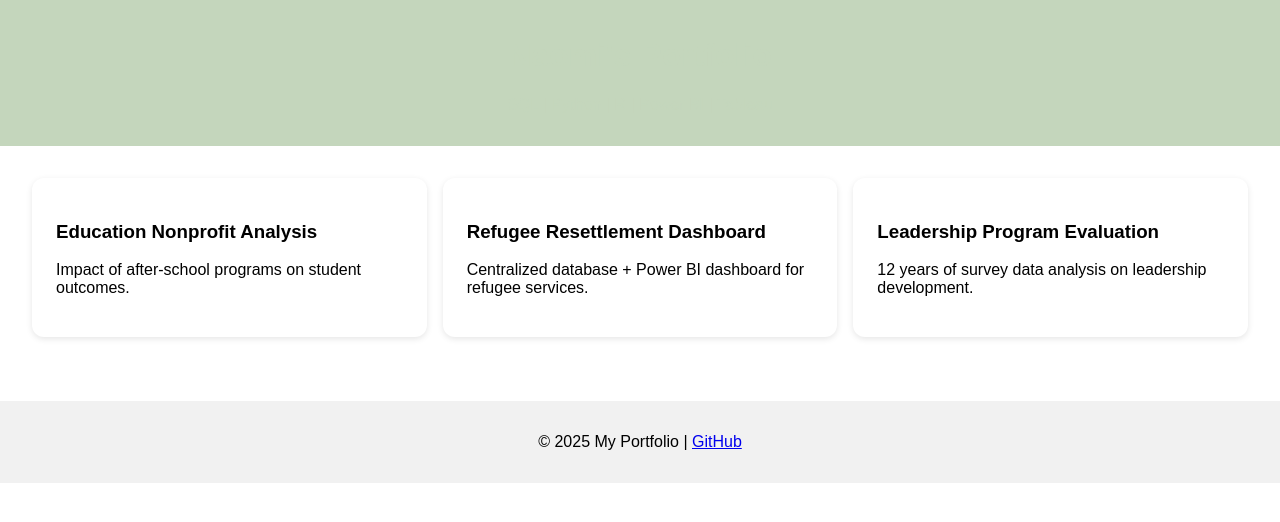
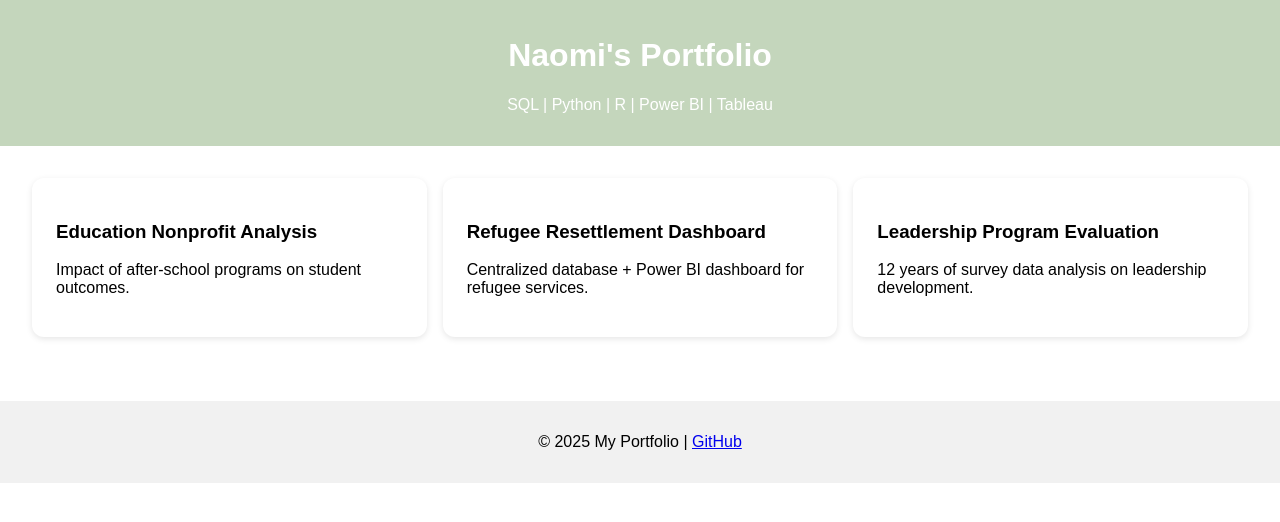
Before and after one commit to naomi423-r2l/portfolio-site, a plain HTML site: page index.html in a window 1280 px wide. Drawn offline with Linux system fonts and the light colour scheme.

Commit message:
Update index.html

```diff
--- a/index.html
+++ b/index.html
@@ -6,7 +6,7 @@
   <title>My Portfolio</title>
   <style>
     body { font-family: Arial, sans-serif; margin: 0; padding: 0; }
-    header { background: #c4d6bc; color: #c4d6bc; padding: 1rem; text-align: center; }
+    header { background: #c4d6bc; color: #fff; padding: 1rem; text-align: center; }
     .project-grid { display: grid; grid-template-columns: repeat(auto-fit, minmax(250px, 1fr)); gap: 1rem; padding: 2rem; }
     .project-card { display: block; background: white; padding: 1.5rem; border-radius: 12px; box-shadow: 0 2px 6px rgba(0,0,0,0.1);
       text-decoration: none; color: inherit; transition: transform 0.2s, box-shadow 0.2s; }
```
